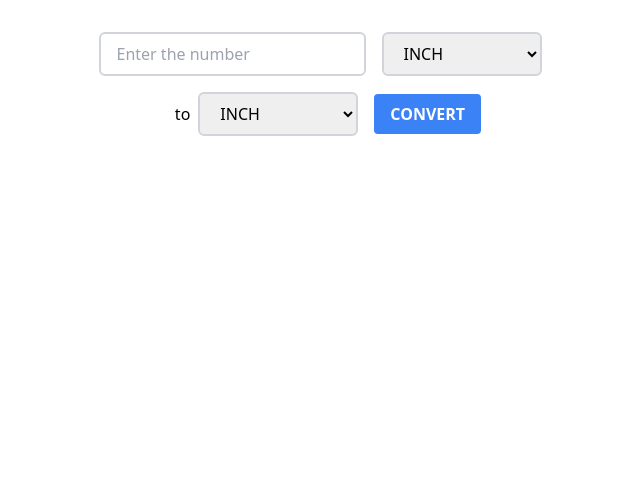
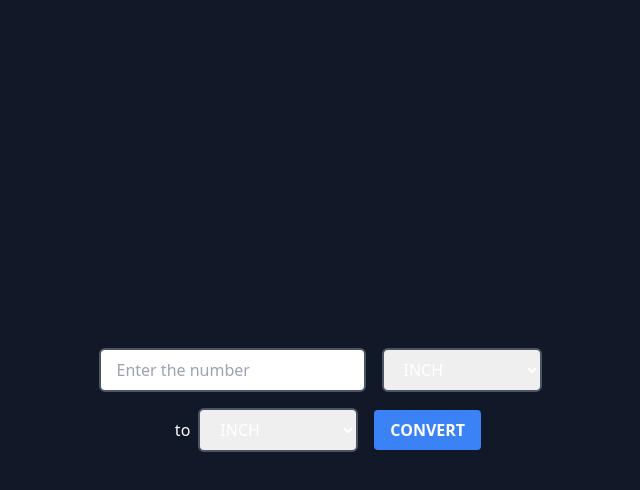
Before and after one commit to praniil/length-unit-converter, a React (Create React App) app: page / in a window 1280 px wide. Shown: the top 490 px of the page, without its empty margins (312-952 px from the left). Built offline with nearby package versions, Linux system fonts and the light colour scheme.

Commit message:
update: updated the css of the converter

```diff
--- a/src/App.tsx
+++ b/src/App.tsx
@@ -119,7 +119,7 @@ function App() {
         num = num * 100
         break
       case "KILOMETER":
-        num = num * (1 / 0.00001)
+        num = num * 100000
         break
       case "CENTIMETER":
         num = num
@@ -143,7 +143,7 @@ function App() {
         num = num * 0.0001
         break
       case "NANOMETER":
-        num = num * (1 / 10000000)
+        num = num * 0.0000001
         break
       case "PICOMETER":
         num = num * 0.0000000001
@@ -214,36 +214,78 @@ function App() {
     console.log(event.target.value)
     setSecondList(event.target.value)
   }
-
   return (
-    <>
-      <div className="flex flex-col items-center justify-center mt-8">
+    <div className="dark bg-gray-900 text-white min-h-screen flex flex-col items-center justify-center">
+      <div className="flex flex-col items-center justify-center">
         <div className="flex items-center">
-          <input type='text' name="number" onChange={handleChangeInitialInfo} placeholder='Enter the number' className="border-2 border-gray-300 rounded-md px-4 py-2 mr-4" />
-          <select name="firstUnit" id="firstUnit" value={initialInfo.firstUnit} onChange={handleChangeInitialInfo} className="border-2 border-gray-300 rounded-md px-4 py-2 mr-4">
+          <input
+            type='text'
+            name="number"
+            onChange={handleChangeInitialInfo}
+            placeholder='Enter the number'
+            className="dark:bg-gray-800 border-2 border-gray-600 dark:border-gray-500 rounded-md px-4 py-2 mr-4 focus:outline-none focus:border-blue-500 text-white"
+          />
+          <select
+            name="firstUnit"
+            id="firstUnit"
+            value={initialInfo.firstUnit}
+            onChange={handleChangeInitialInfo}
+            className="dark:bg-gray-800 border-2 border-gray-600 dark:border-gray-500 rounded-md px-4 py-2 mr-4 focus:outline-none focus:border-blue-500 text-white"
+          >
             {lengthUnit.map((unit, index) => (
-              <option value={unit} key={index}> {unit} </option>
+              <option
+                key={index}
+                value={unit}
+              >
+                {unit}
+              </option>
             ))}
           </select>
         </div>
         <div className="flex items-center mt-4">
           <span className="mr-2">to</span>
-          <select name="secondList" id="secondList" value={secondList} onChange={handleChangeSecondList} className="border-2 border-gray-300 rounded-md px-4 py-2 mr-4">
+          <select
+            name="secondList"
+            id="secondList"
+            value={secondList}
+            onChange={handleChangeSecondList}
+            className="dark:bg-gray-800 border-2 border-gray-600 dark:border-gray-500 rounded-md px-4 py-2 mr-4 focus:outline-none focus:border-blue-500 text-white"
+          >
             {lengthUnit.map((unit, index) => (
-              <option value={unit} key={index}> {unit} </option>
+              <option
+                key={index}
+                value={unit}
+              >
+                {unit}
+              </option>
             ))}
           </select>
-          <button onClick={handleConvertClick} className="bg-blue-500 hover:bg-blue-700 text-white font-bold py-2 px-4 rounded">CONVERT</button>
+          <button
+            onClick={handleConvertClick}
+            className="dark:bg-gray-800 bg-blue-500 hover:bg-blue-700 text-white font-bold py-2 px-4 rounded"
+          >
+            CONVERT
+          </button>
         </div>
         {answer !== null && (
           <div className="mt-4">
             <span className="text-lg font-semibold">Result:</span>
-            <span className="text-xl ml-2"><span>{answer}</span>&nbsp;{convertClicked ? <span>{secondList.toLowerCase()}s</span> : <span></span>}</span>
+            <span className="text-xl ml-2">
+              <span>{answer}</span>&nbsp;
+              {convertClicked ? (
+                <span>{secondList.toLowerCase()}s</span>
+              ) : (
+                <span></span>
+              )}
+            </span>
           </div>
         )}
       </div>
-    </>
+    </div>
   );
+
+
+
 }
 
 export default App;
```
